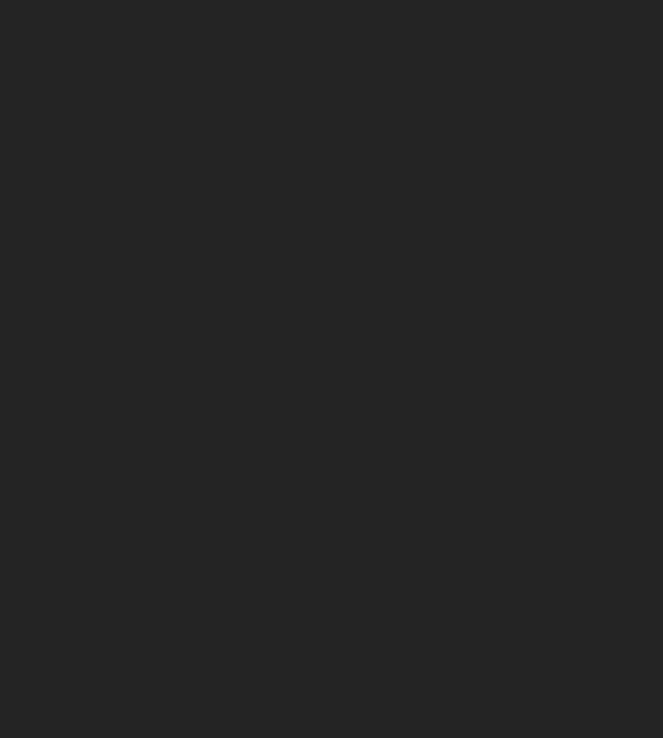
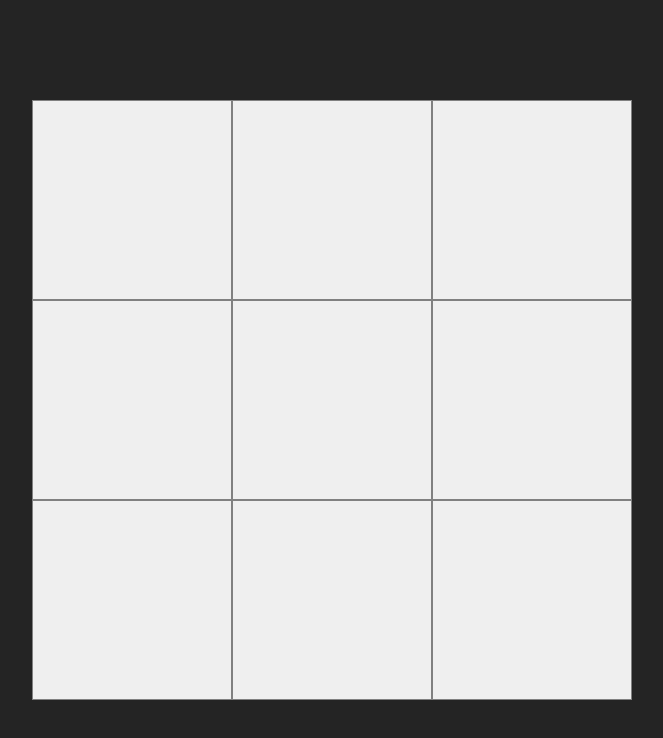
Before and after one commit to dee-diaz/tic-tac-toe, a website built with Vite: page index.html in a window 1280 px wide. Shown: the whole page, without its empty margins (308-971 px from the left). Built offline with nearby package versions, Linux system fonts and the light colour scheme.

Commit message:
Add game grid to html, style the grid

```diff
--- a/index.html
+++ b/index.html
@@ -1,4 +1,4 @@
-<!doctype html>
+<!DOCTYPE html>
 <html lang="en">
   <head>
     <meta charset="UTF-8" />
@@ -6,7 +6,21 @@
     <title>Tic Tac Toe</title>
   </head>
   <body>
-    <div id="app"></div>
+    <div id="app">
+      <div class="container">
+        <div class="grid">
+          <button type="button" data-cell="0"></button>
+          <button type="button" data-cell="1"></button>
+          <button type="button" data-cell="2"></button>
+          <button type="button" data-cell="3"></button>
+          <button type="button" data-cell="4"></button>
+          <button type="button" data-cell="5"></button>
+          <button type="button" data-cell="6"></button>
+          <button type="button" data-cell="7"></button>
+          <button type="button" data-cell="8"></button>
+        </div>
+      </div>
+    </div>
     <script type="module" src="/src/main.js"></script>
   </body>
 </html>
--- a/src/main.js
+++ b/src/main.js
@@ -9,7 +9,6 @@ const gameboard = (function () {
     for (let i = 0; i < boardSize; i++) {
       gameboard.push("");
     }
-    console.log(gameboard);
   }
 
   function getBoard() {
--- a/src/style.css
+++ b/src/style.css
@@ -13,14 +13,7 @@
   -moz-osx-font-smoothing: grayscale;
 }
 
-a {
-  font-weight: 500;
-  color: #646cff;
-  text-decoration: inherit;
-}
-a:hover {
-  color: #535bf2;
-}
+
 
 body {
   margin: 0;
@@ -41,3 +34,41 @@ h1 {
   padding: 2rem;
   text-align: center;
 }
+
+.container {
+  display: flex;
+  justify-content: center;
+  align-items: center;
+}
+
+.grid {
+  height: 300px;
+  width: 300px;
+  display: grid;
+  grid-template-columns: repeat(3, 1fr);
+  grid-template-rows: repeat(3, 1fr);
+  color: #282828;
+  background-color: #fbf7f5;
+
+  > button {
+    border: 1px solid gray;
+    display: flex;
+    justify-content: center;
+    align-items: center;
+    font-size: 6rem;
+    cursor: pointer;
+    transition: background-color 0.3s ease;
+
+    &:hover {
+      background-color: #7f7f7f;
+    }
+  }
+}
+
+
+@media (min-width: 992px) {
+  .grid {
+    width: 600px;
+    height: 600px;
+  }
+}
```
